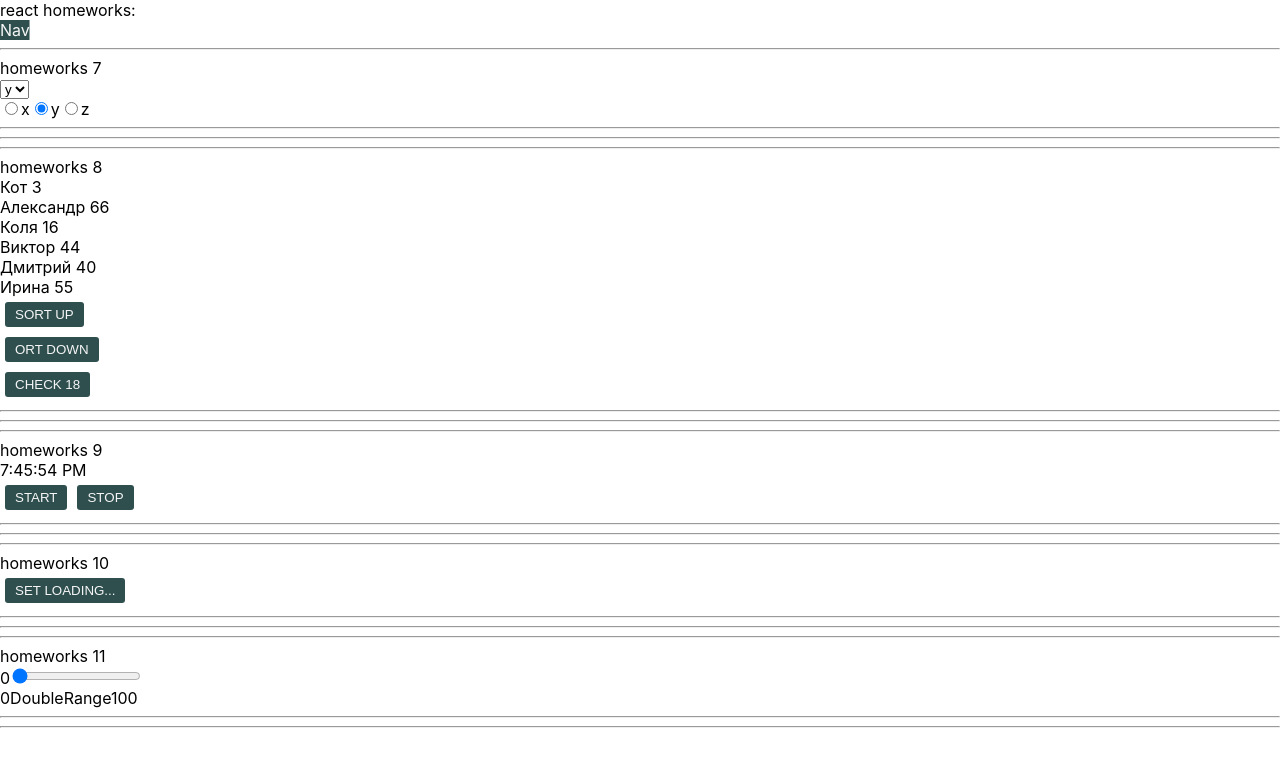
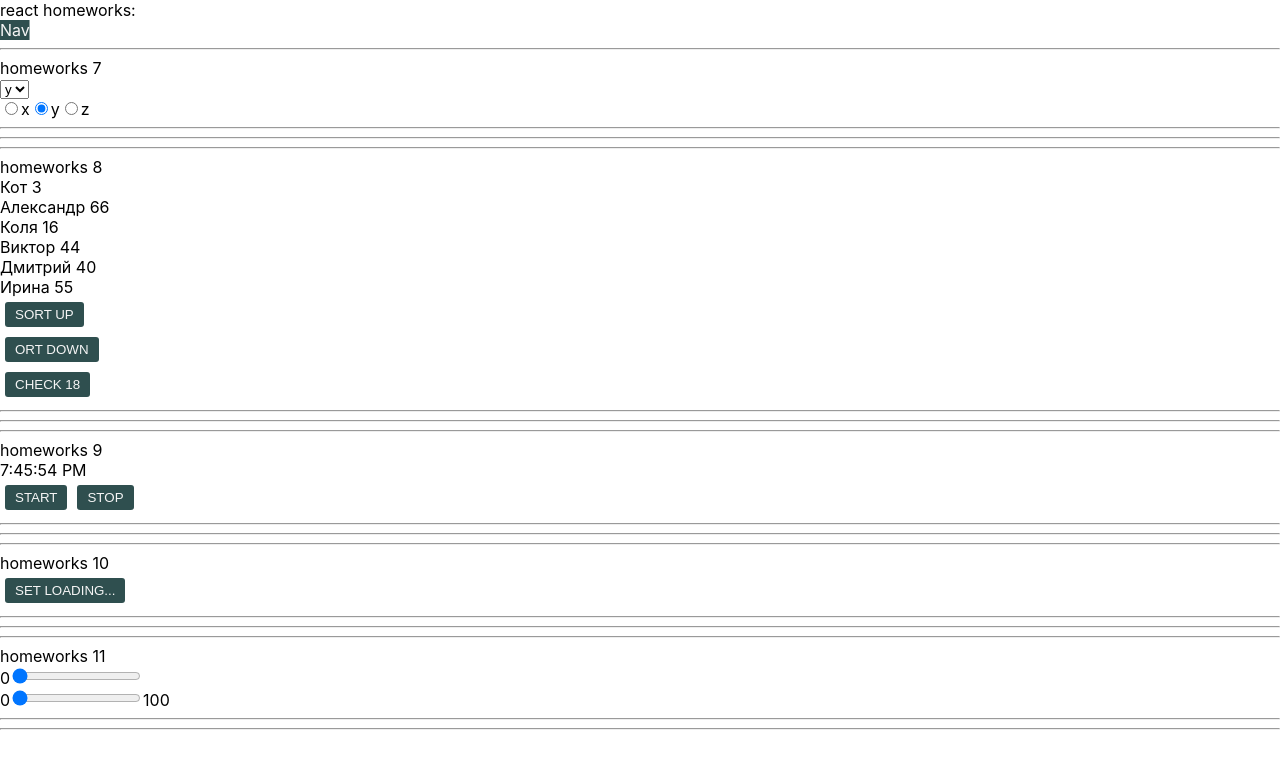
Before and after one commit to fabskrejt/zadachiIgnat, a React (Create React App) app: page /#/junior in a window 1280 px wide. Shown: the top 768 px of the page. Built offline with nearby package versions, Linux system fonts and the light colour scheme.

Commit message:
completed parts SuperDubleRange_HW11

```diff
--- a/src/p2-homeworks/h11/HW11.tsx
+++ b/src/p2-homeworks/h11/HW11.tsx
@@ -5,6 +5,11 @@ import SuperDoubleRange from './common/c8-SuperDoubleRange/SuperDoubleRange'
 function HW11() {
     const [value1, setValue1] = useState(0)
     const [value2, setValue2] = useState(100)
+
+    const setValue = ([newValue1,newValue2]:number[])=>{
+        if(newValue1 !== value1) setValue1(newValue1)
+        if(newValue2 !== value2) setValue1(newValue1)
+    }
 
     return (
         <div>
@@ -23,6 +28,8 @@ function HW11() {
             <div>
                 <span>{value1}</span>
                 <SuperDoubleRange
+                    value={[value1,value2]}
+                    onChangeRange={setValue}
                     // сделать так чтоб value1 и value2 изменялось
                 />
                 <span>{value2}</span>
--- a/src/p2-homeworks/h11/common/c8-SuperDoubleRange/SuperDoubleRange.tsx
+++ b/src/p2-homeworks/h11/common/c8-SuperDoubleRange/SuperDoubleRange.tsx
@@ -1,4 +1,5 @@
-import React from 'react'
+import React, {ChangeEvent} from 'react'
+import s from "../c7-SuperRange/SuperRange.module.css";
 
 type SuperDoubleRangePropsType = {
     onChangeRange?: (value: [number, number]) => void
@@ -13,12 +14,29 @@ const SuperDoubleRange: React.FC<SuperDoubleRangePropsType> = (
     }
 ) => {
     // сделать самому, можно подключать библиотеки
+    const onChangeCallback = (e: ChangeEvent<HTMLInputElement>) => {
+       // onChange && onChange(e) // сохраняем старую функциональность
+
+        onChangeRange && onChangeRange([+e.currentTarget.value, 0] )
+    }
+
+    //const finalRangeClassName = `${s.range} ${className ? className : ''}`
 
     return (
         <>
+            <input
+                type={'range'}
+                onChange={onChangeCallback}
+              //  className={finalRangeClassName}
+                value={value && value[0]}
+            />
+        </>
+    )
+/*    return (
+        <>
             DoubleRange
         </>
-    )
+    )*/
 }
 
 export default SuperDoubleRange
```
